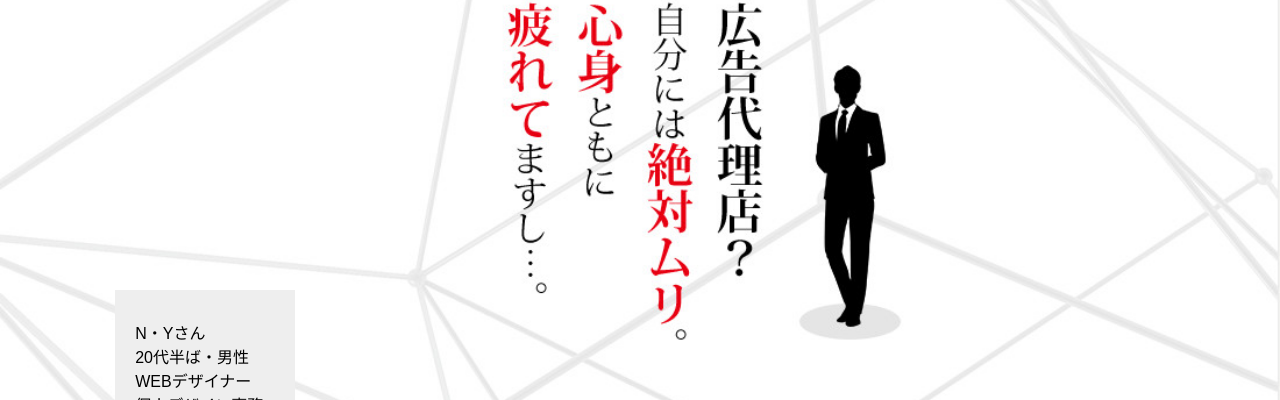
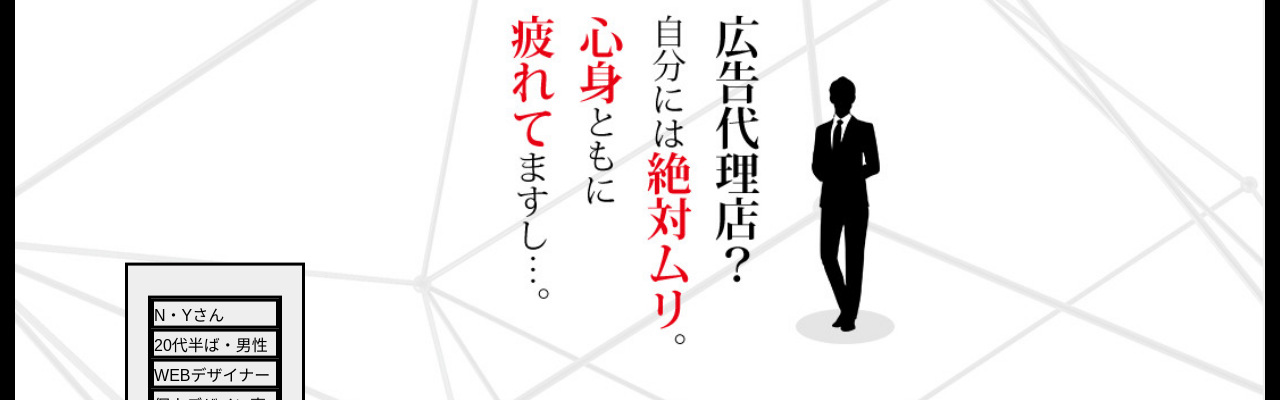
Before and after one commit to ihounokyaku/ihounokyaku.github.io, a plain HTML site: page index.html in a window 1280 px wide. Shown: the part 107-507 px from the top of the page. Drawn offline with Linux system fonts and the light colour scheme.

Commit message:
Iautoprefix 2l C

```diff
--- a/css/queries.css
+++ b/css/queries.css
@@ -348,3 +348,11 @@
         }
 
 }
+
+* {
+    border:solid !important;
+}
+
+body {
+    overflow-x: hidden !important;
+}
```
